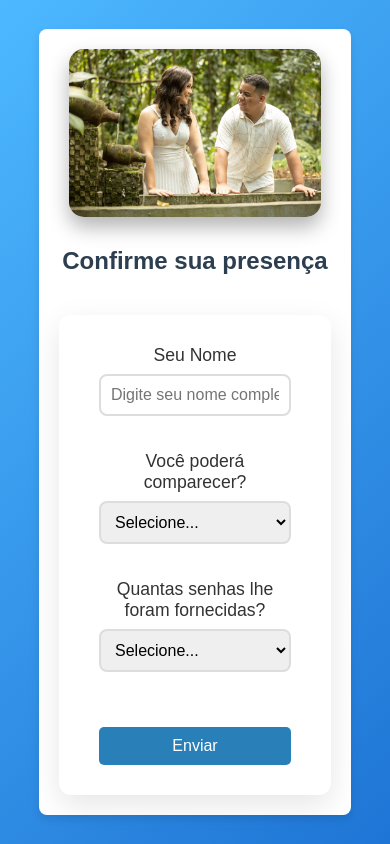
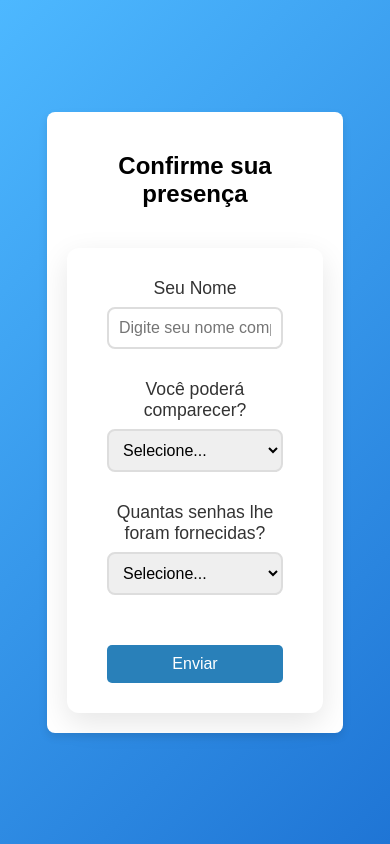
Before and after one commit to PedroBDev/Lista_confirmados, a Flask app: page / in a window 390 px wide. Run offline with Flask 3, Linux system fonts and the light colour scheme.

Commit message:
ultima atualização

```diff
--- a/app/static/css/estilos.css
+++ b/app/static/css/estilos.css
@@ -16,6 +16,8 @@
     justify-content: center;
     align-items: center;
     text-align: center;
+    padding: 20px; /* Adicionando espaçamento em torno do corpo */
+    overflow: hidden; /* Evita barras de rolagem indesejadas */
 }
 
 /* Container geral */
@@ -42,6 +44,8 @@
     height: auto;
     border-radius: 15px;
     box-shadow: 0 10px 20px rgba(0, 0, 0, 0.3);
+    object-fit: cover; /* Faz a imagem preencher o espaço sem distorção */
+    margin-bottom: 20px; /* Adiciona margem para o título */
 }
 
 .hero-text {
@@ -51,8 +55,8 @@
 
 .hero-text h1 {
     font-size: 24px; /* Ajuste o tamanho da fonte conforme necessário */
+    color: #000; /* Cor preta para o título */
 }
-
 
 /* Estilizando o formulário */
 .form-section {
@@ -63,6 +67,7 @@
     box-shadow: 0 10px 30px rgba(0, 0, 0, 0.1);
 }
 
+/* Formulário */
 .formulario {
     display: flex;
     flex-direction: column;
@@ -119,14 +124,15 @@
     background-color: #4db8ff;
     transform: scale(1.05);
 }
+
 /* Ajustes para dispositivos móveis */
 @media screen and (max-width: 768px) {
-    .hero {
-        display: flex;
-        flex-direction: column;
-        align-items: center;
-        text-align: center;
-        padding: 0 10px; /* Adiciona um pequeno espaçamento nas laterais */
+    body {
+        padding: 10px; /* Reduzindo o padding no corpo para dispositivos menores */
+    }
+
+    .container {
+        padding: 15px; /* Menos padding para economizar espaço */
     }
 
     /* Ajuste da imagem */
@@ -134,15 +140,37 @@
         width: 100%; /* Faz a imagem ocupar toda a largura da tela */
         height: auto; /* Mantém a proporção da imagem */
         max-height: 400px; /* Limita a altura da imagem, mas de forma flexível */
-        object-fit: contain; /* Ajuste para a imagem ser contida sem corte */
-        margin-bottom: 10px; /* Reduz o espaçamento entre a imagem e o título */
+        object-fit: cover; /* Ajuste para a imagem cobrir o espaço de forma eficiente */
+        margin-bottom: 15px; /* Espaço reduzido entre a imagem e o título */
     }
 
     /* Ajuste no título */
     .hero-text h1 {
         font-size: 1.5rem; /* Diminui o tamanho do texto */
-        margin-top: 10px; /* Diminui o espaço entre a imagem e o título */
+        margin-top: 10px; /* Reduzindo a margem do título */
     }
+
+    .formulario {
+        display: flex;
+        flex-direction: column;
+        align-items: center;
+        gap: 15px; /* Reduzindo o espaçamento entre os campos */
+        padding: 0 10px; /* Adicionando um pequeno espaçamento nas laterais */
+    }
+
+    .campo input, .campo select, .campo textarea {
+        width: 100%; /* Garante que os campos ocupem toda a largura */
+        font-size: 1rem; /* Ajusta o tamanho da fonte dos campos */
+        padding: 10px; /* Adiciona espaçamento interno */
+    }
+
+    .botao {
+        width: 100%; /* O botão ocupa toda a largura disponível */
+        padding: 12px; /* Menor padding */
+        font-size: 1.1rem; /* Tamanho de fonte ajustado para o botão */
+        margin-top: 20px; /* Espaço acima do botão */
+    }
+}
 
     /* Ajuste no formulário */
     .formulario {
--- a/app/templates/index.html
+++ b/app/templates/index.html
@@ -11,14 +11,12 @@
         <!-- Cabeçalho -->
         <header>
             <div class="hero">
-                <img src="/static/images/casal.jpg" alt="Foto do Casal" class="foto-casal">
+                <div class="foto-casal"></div> <!-- Alterado para um div com background -->
+                <div class="hero-text">
+                    <h1>Confirme sua presença</h1>
+                </div>
             </div>
         </header>
-
-        <!-- Título -->
-        <div class="hero-text">
-            <h1>Confirme sua presença</h1>
-        </div>
 
         <!-- Formulário -->
         <section class="form-section">
```
